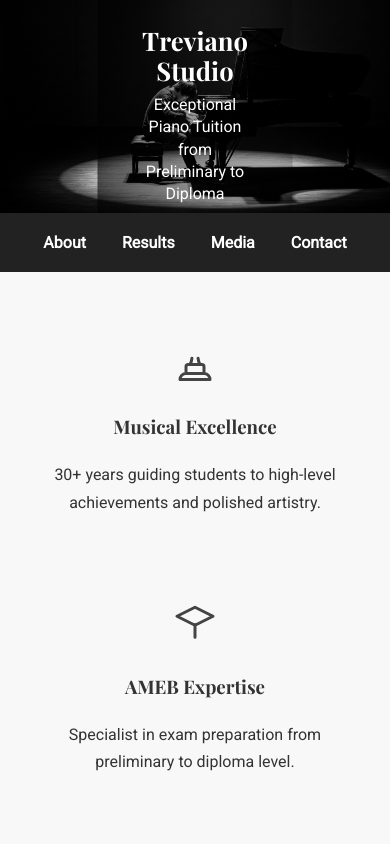
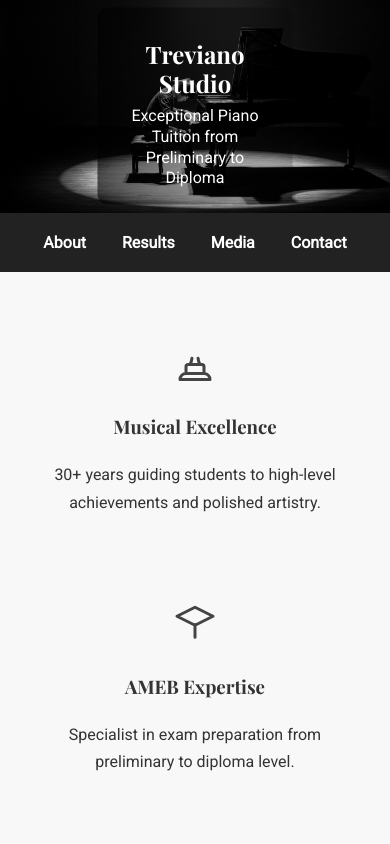
Before and after one commit to ntrevatt/treviano-website, a plain HTML site: page index.html in a window 390 px wide. Shown: the top 844 px of the page. Drawn offline with nearby package versions, Linux system fonts and the light colour scheme.

Commit message:
Add files via upload

```diff
--- a/index.html
+++ b/index.html
@@ -6,7 +6,7 @@
   <meta name="viewport" content="width=device-width, initial-scale=1.0" />
   <title>Treviano Studio</title>
   <link href="https://fonts.googleapis.com/css2?family=Playfair+Display:wght@500;700&family=Roboto&display=swap" rel="stylesheet" />
-  <link rel="stylesheet" href="style.css?v=4" />
+  <link rel="stylesheet" href="style.css?v=5" />
 
 </head>
 <body>
--- a/style.css
+++ b/style.css
@@ -198,18 +198,34 @@ footer {
 /* --- Responsive styling for smaller screens --- */
 @media (max-width: 768px) {
   .banner-text h1 {
-    font-size: 1.6rem;
-    line-height: 1.2;
+    font-size: 1.8rem;
   }
 
   .banner-text p {
-    font-size: 1rem;
-    line-height: 1.4;
-    max-width: 90%;
-    margin: 0 auto;
+    font-size: 1.1rem;
   }
 
   .form-container iframe {
     height: 1600px;
   }
 }
+
+
+@media (max-width: 768px) {
+  .banner-text {
+    max-width: 100%;
+    padding: 1rem;
+  }
+
+  .banner-text h1 {
+    font-size: 1.5rem;
+    line-height: 1.2;
+  }
+
+  .banner-text p {
+    font-size: 1rem;
+    line-height: 1.3;
+    max-width: 95%;
+    margin: 0 auto;
+  }
+}
```
